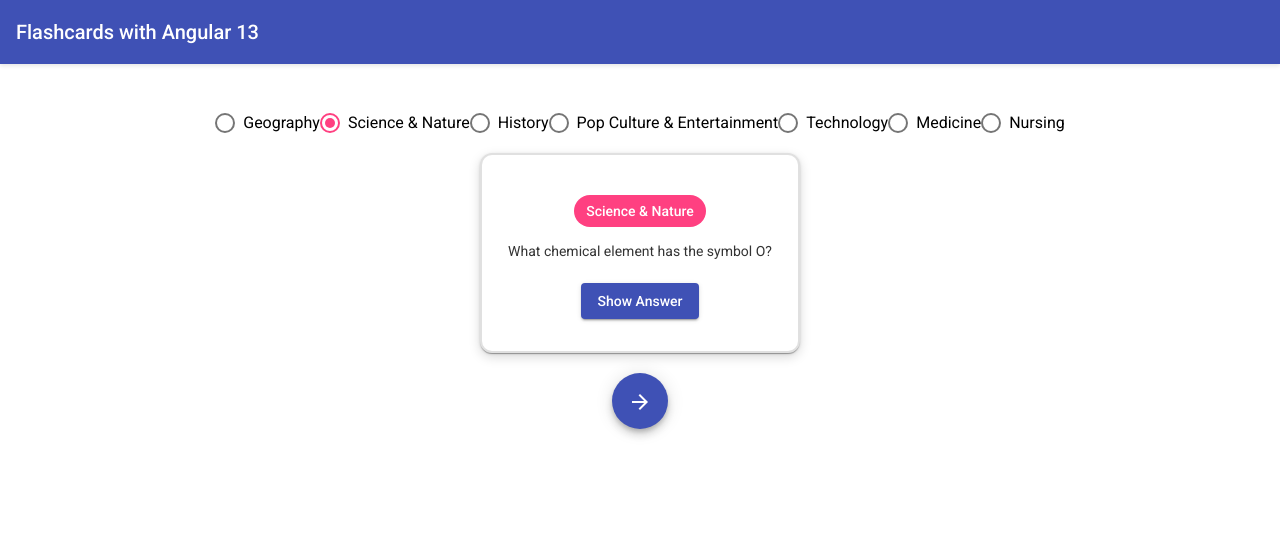
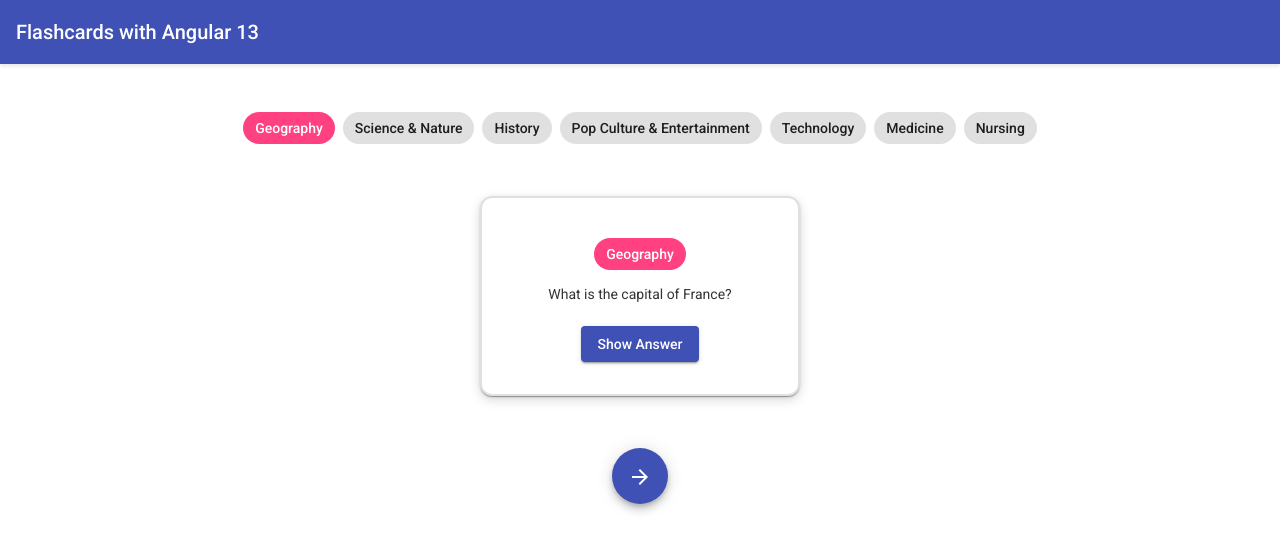
Before and after one commit to cesarcori/angular-flashcards, an Angular app: page / in a window 1280 px wide. Shown: the top 550 px of the page. Built offline with nearby package versions, Linux system fonts and the light colour scheme.

Commit message:
feat: adding the option category list, using chips

```diff
--- a/src/app/app.component.css
+++ b/src/app/app.component.css
@@ -4,11 +4,13 @@
 }
 
 .container {
+    max-width: 800px;
+    margin: 2rem auto;
+    padding: 0 1rem;
     display: flex;
-    justify-content: center;
     flex-direction: column;
     align-items: center;
-    padding: 1rem;
+    gap: 2rem;
 }
 
 .flashcard {
@@ -35,3 +37,20 @@
         margin: 0;
     }
 }
+
+.category-chips {
+    margin-top: 1rem;
+    display: flex;
+    justify-content: center;
+    flex-wrap: wrap;
+    gap: 8px;
+}
+
+mat-chip {
+    cursor: pointer;
+    transition: transform 0.15s ease-in-out;
+}
+
+mat-chip:hover {
+    transform: translateY(-2px);
+}
--- a/src/app/app.component.html
+++ b/src/app/app.component.html
@@ -7,12 +7,14 @@
 
 
 <main class="container">
-    <mat-radio-group aria-label="Select an option">
-        <mat-radio-button *ngFor="let category of categories" [value]="category"
-            [checked]="category === selectedCategory" (change)="selectCategory(category)">
+    <!-- Category Chips -->
+    <mat-chip-list aria-label="Select category" class="category-chips">
+        <mat-chip *ngFor="let category of categories" [selected]="category === selectedCategory"
+            (click)="selectCategory(category)" color="accent">
             {{ category }}
-        </mat-radio-button>
-    </mat-radio-group>
+        </mat-chip>
+    </mat-chip-list>
+
     <app-flashcard [card]="currentCard!"></app-flashcard>
 
     <button mat-fab color="primary" matTooltip="Next Card" (click)="nextCard()">
--- a/src/app/app.component.ts
+++ b/src/app/app.component.ts
@@ -30,7 +30,7 @@ export class AppComponent implements OnInit {
 
     // 2. Select the first category if available
     if (this.categories.length > 0) {
-      this.selectCategory(this.categories[1]);
+      this.selectCategory(this.categories[0]);
     }
   }
 
--- a/src/app/app.module.ts
+++ b/src/app/app.module.ts
@@ -11,7 +11,6 @@ import { MatCardModule } from '@angular/material/card';
 import { MatChipsModule } from '@angular/material/chips';
 import { MatIconModule } from '@angular/material/icon';
 import { MatTooltipModule } from '@angular/material/tooltip';
-import { MatRadioModule } from '@angular/material/radio';
 
 @NgModule({
   declarations: [
@@ -27,8 +26,7 @@ import { MatRadioModule } from '@angular/material/radio';
     MatCardModule,
     MatChipsModule,
     MatIconModule,
-    MatTooltipModule,
-    MatRadioModule
+    MatTooltipModule
   ],
   providers: [],
   bootstrap: [AppComponent]
```
